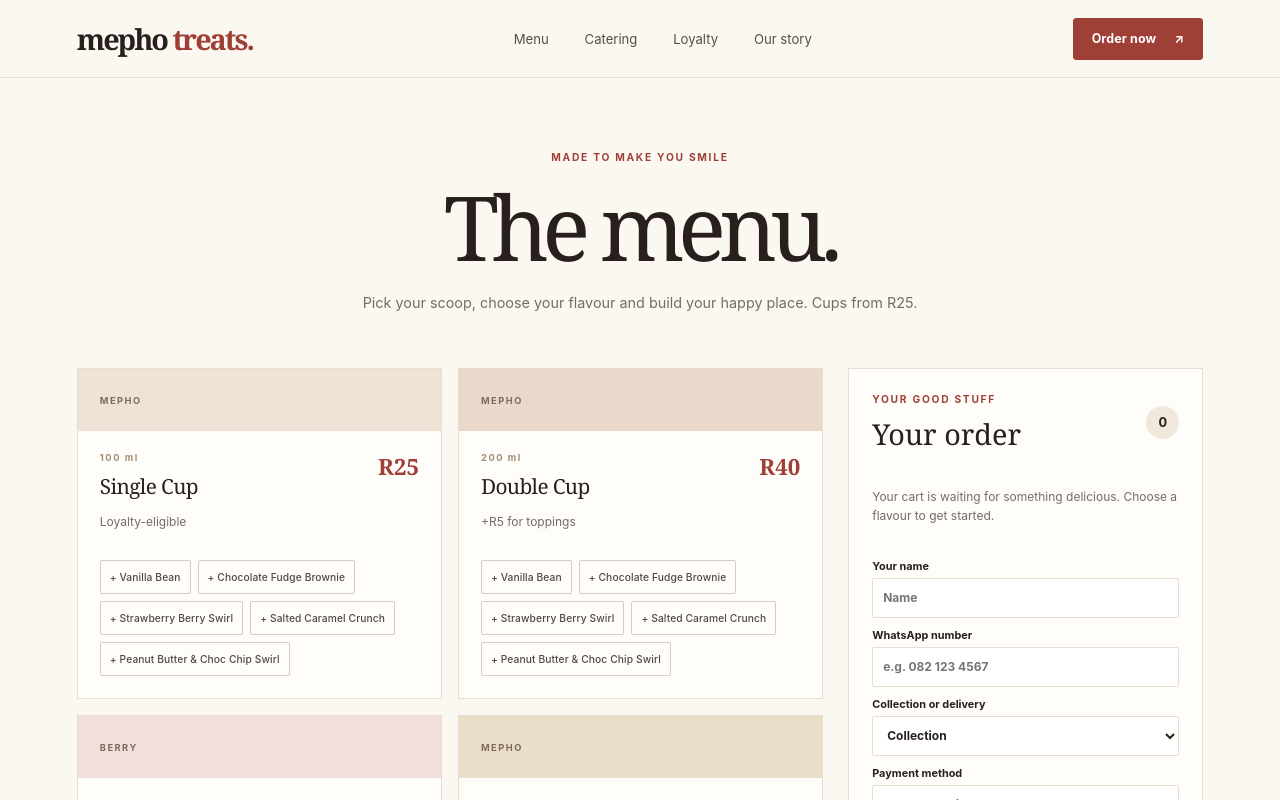
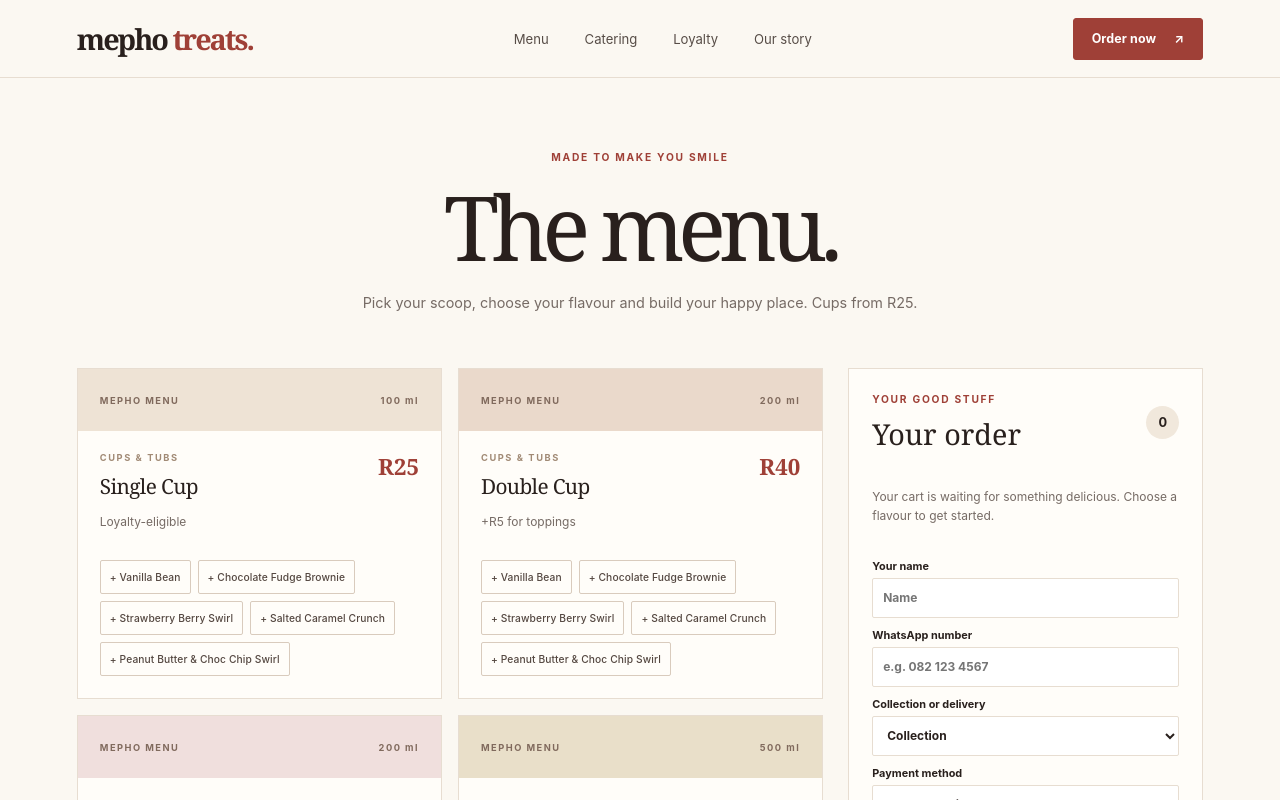
Before and after one commit to Jaylie3/Mepho-Treats, a Next.js app: page /menu in a window 1280 px wide. Shown: the top 800 px of the page. Built offline with nearby package versions, Linux system fonts and the light colour scheme.

Commit message:
Remove artificial product illustrations from menu cards

```diff
--- a/components/menu-client.tsx
+++ b/components/menu-client.tsx
@@ -15,6 +15,7 @@ export function MenuClient() {
   const [notes, setNotes] = useState("");
   const [error, setError] = useState("");
   const totals = useMemo(() => cart.length ? calculateOrder({lines: cart, fulfilment}) : null, [cart, fulfilment]);
+
   function add(itemId: string, flavour: string) {
     setError("");
     setCart((old) => {
@@ -23,9 +24,11 @@ export function MenuClient() {
       return [...old, {itemId, flavour, qty: 1}];
     });
   }
+
   function update(index: number, delta: number) {
     setCart((old) => old.map((line, i) => i === index ? {...line, qty: line.qty + delta} : line).filter(line => line.qty > 0));
   }
+
   function checkout() {
     try {
       if (!name.trim() || !phone.trim()) throw new Error("Please add your name and WhatsApp number.");
@@ -35,19 +38,47 @@ export function MenuClient() {
       window.open(buildWhatsAppUrl(input, result), "_blank", "noopener,noreferrer");
     } catch (e) { setError(e instanceof Error ? e.message : "Please check your order."); }
   }
-  return <div className="menu-layout"><div className="products-grid">
+
+  return <div className="menu-layout">
+    <div className="products-grid">
       {menu.items.filter(i => !i.catering).map(item => <article className="product-card" key={item.id}>
-      <div className={`product-art art-${item.id}`}><span>{item.id === "parfait" ? "BERRY" : item.id.startsWith("alt") ? "PLANT-BASED" : "MEPHO"}</span><div className="scoop scoop-one"/><div className="scoop scoop-two"/></div>
-      <div className="product-info"><div><p className="eyebrow">{item.size}</p><h3>{item.name}</h3><p className="muted">{item.notes || "A little happiness in every scoop."}</p></div><strong className="price">R{item.price}</strong></div>
-      <div className="flavour-buttons">{menu.flavours.filter(f => item.flavourSet ? f.set === item.flavourSet : f.set === "core").map(flavour =>
-        <button key={flavour.id} className="button button-outline" onClick={() => add(item.id, flavour.id)}>+ {flavour.name}</button>)}</div>
+        <div className={`product-art art-${item.id}`}>
+          <span>{item.id.startsWith("alt") ? "ALTERNATIVE RANGE" : "MEPHO MENU"}</span>
+          <span>{item.size}</span>
+        </div>
+        <div className="product-info">
+          <div>
+            <p className="eyebrow">{item.id.startsWith("alt") ? "ALTERNATIVE OPTIONS" : "CUPS & TUBS"}</p>
+            <h3>{item.name}</h3>
+            <p className="muted">{item.notes || "A little happiness in every scoop."}</p>
+          </div>
+          <strong className="price">R{item.price}</strong>
+        </div>
+        <div className="flavour-buttons">
+          {menu.flavours.filter(f => item.flavourSet ? f.set === item.flavourSet : f.set === "core").map(flavour =>
+            <button key={flavour.id} className="button button-outline" onClick={() => add(item.id, flavour.id)}>+ {flavour.name}</button>)}
+        </div>
       </article>)}
     </div>
-  <aside className="cart-panel"><div className="cart-heading"><div><p className="eyebrow">YOUR GOOD STUFF</p><h2>Your order</h2></div><span className="cart-count">{cart.reduce((n,l)=>n+l.qty,0)}</span></div>
+    <aside className="cart-panel">
+      <div className="cart-heading">
+        <div><p className="eyebrow">YOUR GOOD STUFF</p><h2>Your order</h2></div>
+        <span className="cart-count">{cart.reduce((n,l)=>n+l.qty,0)}</span>
+      </div>
       {cart.length === 0 ? <p className="muted cart-empty">Your cart is waiting for something delicious. Choose a flavour to get started.</p> :
-      <div className="cart-lines">{cart.map((line,i) => { const item=menu.items.find(x=>x.id===line.itemId)!; const flavour=menu.flavours.find(x=>x.id===line.flavour)!; return <div className="cart-line" key={`${line.itemId}-${line.flavour}`}><div><b>{flavour.name}</b><small>{item.name} · R{item.price}</small></div><div className="qty"><button aria-label="Decrease quantity" onClick={()=>update(i,-1)}>−</button><span>{line.qty}</span><button aria-label="Increase quantity" onClick={()=>update(i,1)}>+</button></div></div>})}</div>}
-    {totals && <div className="totals"><p><span>Subtotal</span><b>R{totals.subtotal.toFixed(2)}</b></p><p><span>Party Tub discount</span><b>−R{totals.discount.toFixed(2)}</b></p><p><span>Delivery estimate</span><b>{fulfilment==="Delivery" ? `R${totals.delivery}` : "Collection"}</b></p><p className="grand-total"><span>Total</span><b>R{totals.total.toFixed(2)}</b></p></div>}
-    <div className="checkout-fields"><label>Your name<input value={name} onChange={e=>setName(e.target.value)} placeholder="Name"/></label><label>WhatsApp number<input value={phone} onChange={e=>setPhone(e.target.value)} placeholder="e.g. 082 123 4567" inputMode="tel"/></label>
+        <div className="cart-lines">{cart.map((line,i) => { const item=menu.items.find(x=>x.id===line.itemId)!; const flavour=menu.flavours.find(x=>x.id===line.flavour)!; return <div className="cart-line" key={`${line.itemId}-${line.flavour}`}>
+          <div><b>{flavour.name}</b><small>{item.name} · R{item.price}</small></div>
+          <div className="qty"><button aria-label="Decrease quantity" onClick={()=>update(i,-1)}>−</button><span>{line.qty}</span><button aria-label="Increase quantity" onClick={()=>update(i,1)}>+</button></div>
+        </div>})}</div>}
+      {totals && <div className="totals">
+        <p><span>Subtotal</span><b>R{totals.subtotal.toFixed(2)}</b></p>
+        <p><span>Party Tub discount</span><b>−R{totals.discount.toFixed(2)}</b></p>
+        <p><span>Delivery estimate</span><b>{fulfilment==="Delivery" ? `R${totals.delivery}` : "Collection"}</b></p>
+        <p className="grand-total"><span>Total</span><b>R{totals.total.toFixed(2)}</b></p>
+      </div>}
+      <div className="checkout-fields">
+        <label>Your name<input value={name} onChange={e=>setName(e.target.value)} placeholder="Name"/></label>
+        <label>WhatsApp number<input value={phone} onChange={e=>setPhone(e.target.value)} placeholder="e.g. 082 123 4567" inputMode="tel"/></label>
         <label>Collection or delivery<select value={fulfilment} onChange={e=>setFulfilment(e.target.value as "Collection"|"Delivery")}><option>Collection</option><option>Delivery</option></select></label>
         {fulfilment==="Delivery" && <label>Delivery address<input value={address} onChange={e=>setAddress(e.target.value)} placeholder="Your address"/></label>}
         <label>Payment method<select value={payment} onChange={e=>setPayment(e.target.value as typeof payment)}><option>Cash on delivery</option><option>SnapScan</option><option>Capitec Pay</option></select></label>
@@ -56,5 +87,6 @@ export function MenuClient() {
       {error && <p className="form-error" role="alert">{error}</p>}
       <button className="button checkout-button" disabled={!cart.length} onClick={checkout}>Continue to WhatsApp <span>↗</span></button>
       <small className="cart-footnote">Orders close Thursday at 17:00. Delivery is R15, free from R200.</small>
-  </aside></div>;
+    </aside>
+  </div>;
 }
```
Lines whose indentation alone changed are shown as unchanged.
